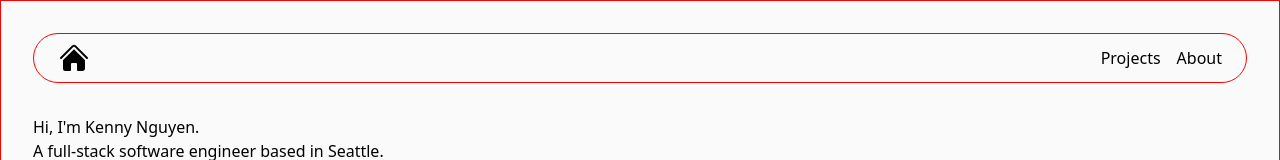
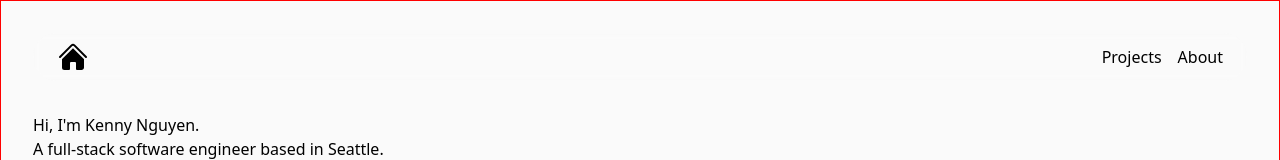
Before and after one commit to ken-ux/portfolio, a React (Vite) app: page / in a window 1280 px wide. Shown: the top 160 px of the page. Built offline with nearby package versions, Linux system fonts and the light colour scheme.

Commit message:
Remove test border

```diff
--- a/src/components/Header.tsx
+++ b/src/components/Header.tsx
@@ -2,7 +2,7 @@ import { HomeIcon } from "@heroicons/react/24/solid";
 
 const Header = () => {
   return (
-    <header className="test sticky top-0 backdrop-blur-sm rounded-full px-6 py-2 m-auto w-full md:w-4/5">
+    <header className="sticky top-0 rounded-full px-6 py-2 m-auto w-full md:w-4/5 border-2 border-zinc-200 backdrop-blur-sm bg-zinc-200/50">
       <nav className="flex justify-between items-center">
         <a href="/">
           <HomeIcon className="h-8 w-8" />
```
